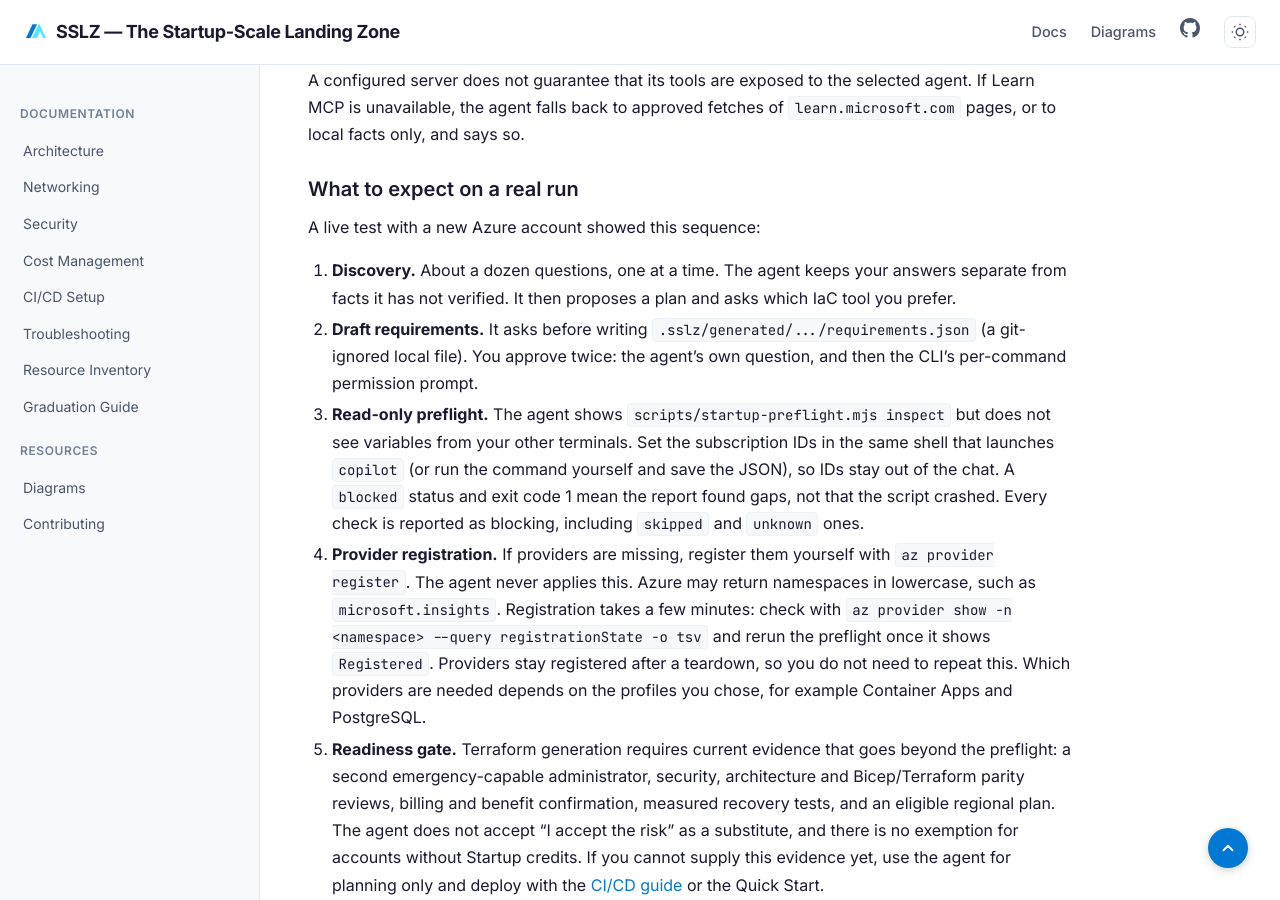
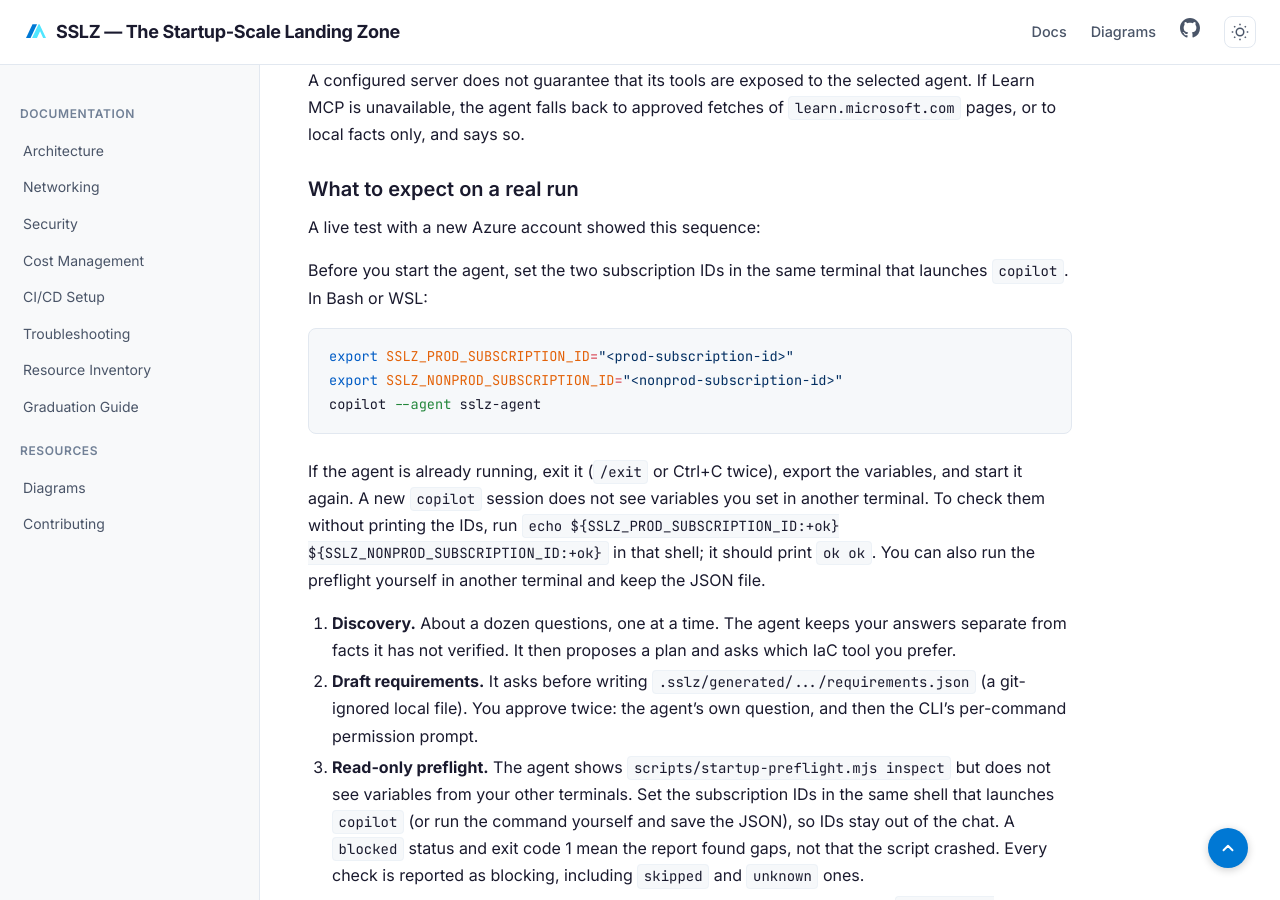
Before and after one commit to ricmmartins/sslz, a Jekyll site: the page built from use-sslz-agent.md, in a window 1280 px wide and 900 px high, scrolled down 5567 px. Built offline with Jekyll 4.4.1, drawn with Linux system fonts in a browser that asks for light colours.

Commit message:
Docs: how to set subscription variables before starting the agent

````diff
--- a/use-sslz-agent.md
+++ b/use-sslz-agent.md
@@ -210,6 +210,19 @@
 
 A live test with a new Azure account showed this sequence:
 
+Before you start the agent, set the two subscription IDs in the same terminal that launches `copilot`. In Bash or WSL:
+
+```bash
+export SSLZ_PROD_SUBSCRIPTION_ID="<prod-subscription-id>"
+export SSLZ_NONPROD_SUBSCRIPTION_ID="<nonprod-subscription-id>"
+copilot --agent sslz-agent
+```
+
+If the agent is already running, exit it (`/exit` or Ctrl+C twice), export the variables, and start it again. A new
+`copilot` session does not see variables you set in another terminal. To check them without printing the IDs, run
+`echo ${SSLZ_PROD_SUBSCRIPTION_ID:+ok} ${SSLZ_NONPROD_SUBSCRIPTION_ID:+ok}` in that shell; it should print `ok ok`.
+You can also run the preflight yourself in another terminal and keep the JSON file.
+
 1. **Discovery.** About a dozen questions, one at a time. The agent keeps your answers separate from facts it has not
    verified. It then proposes a plan and asks which IaC tool you prefer.
 2. **Draft requirements.** It asks before writing `.sslz/generated/.../requirements.json` (a git-ignored local file).
````
